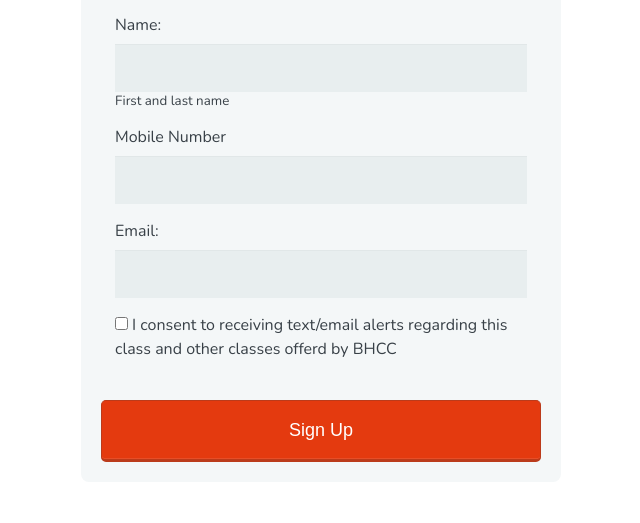
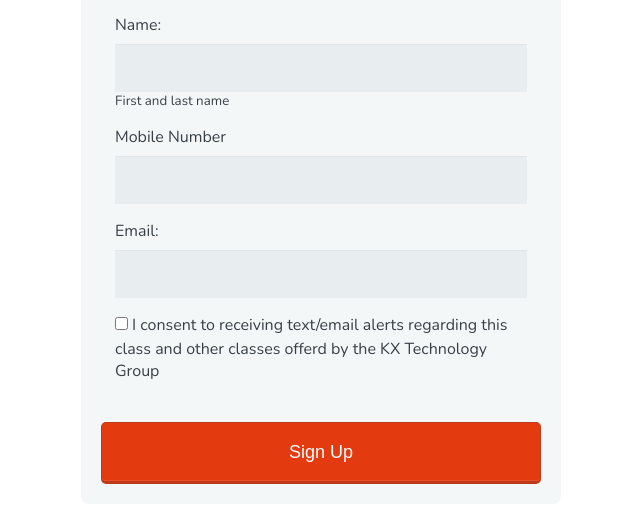
Before and after one commit to KwamesKorner/RecreationEngagement, a plain HTML site: page index.html in a window 1280 px wide. Shown: the part 85-608 px from the top of the page, without its empty margins (319-959 px from the left). Drawn offline with nearby package versions, Linux system fonts and the light colour scheme.

Commit message:
remove bhcc reference

```diff
--- a/index.html
+++ b/index.html
@@ -32,7 +32,7 @@
             <input type="email" id="mail" name="user_email" required>
           </div>
 
-          <input type="checkbox" id="consent" name="communication_consent"><label class="light">I consent to receiving text/email alerts regarding this class and other classes offerd by BHCC</label><br>
+          <input type="checkbox" id="consent" name="communication_consent"><label class="light">I consent to receiving text/email alerts regarding this class and other classes offerd by the KX Technology Group</label><br>
         </fieldset>
         <button type="submit">Sign Up</button>
        </form>
```
